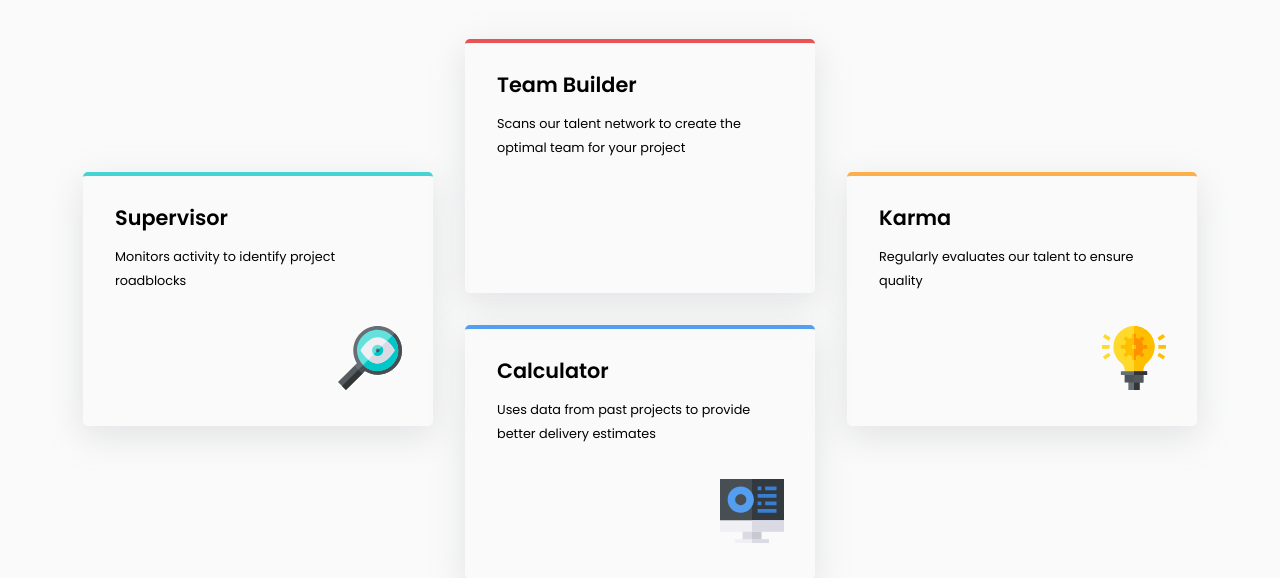
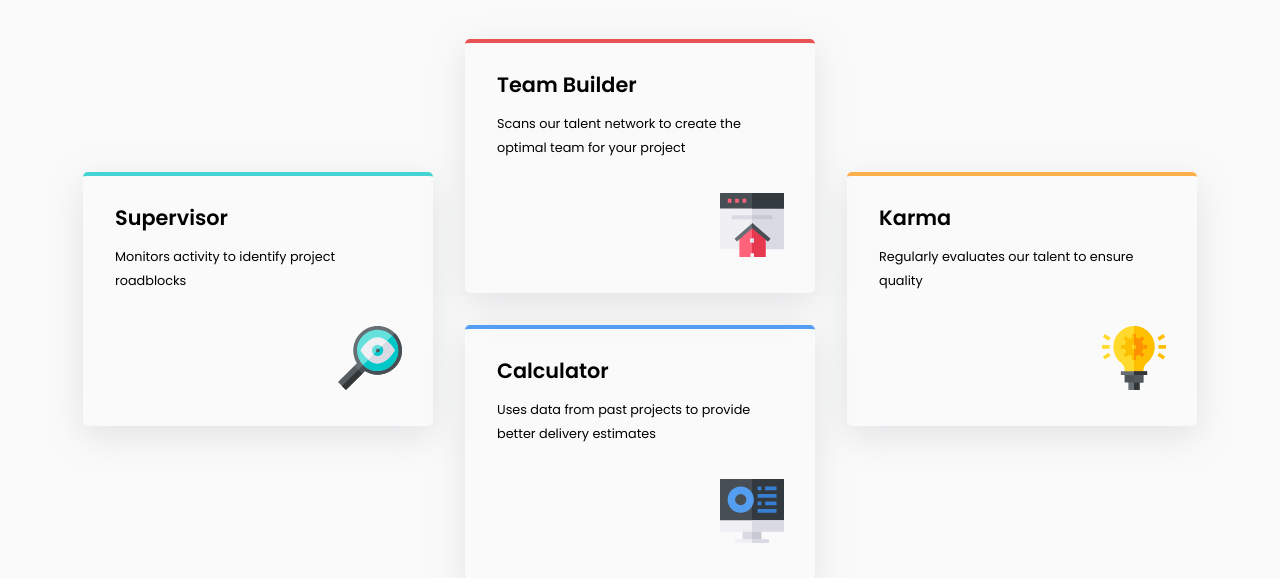
Before and after one commit to jasonlord/four-card-feature-section-master-jason, a PHP site: page /index.html in a window 1280 px wide. Shown: the part 234-812 px from the top of the page. Run offline with PHP 8.4, Linux system fonts and the light colour scheme.

Commit message:
fixed bug with missing backgound image on teamBuilder class

```diff
--- a/css/style.css
+++ b/css/style.css
@@ -273,6 +273,7 @@ div.calculator {
 
 div.teamBuilder {
     border-top: 4px solid var(--myRed);
+    background-image: url("/images/icon-team-builder.svg");
 }
 
 @media (max-width: 1150px) {
```
